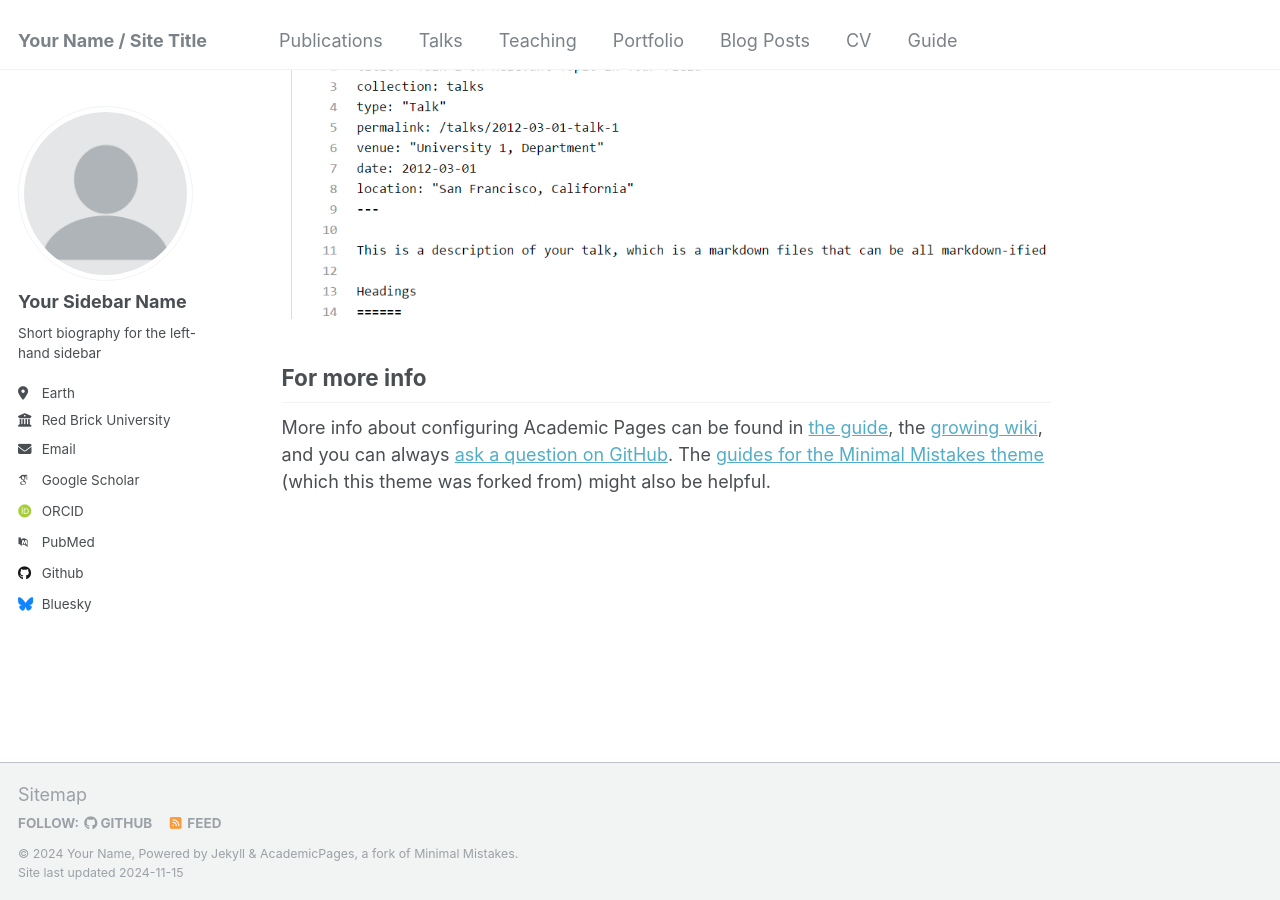
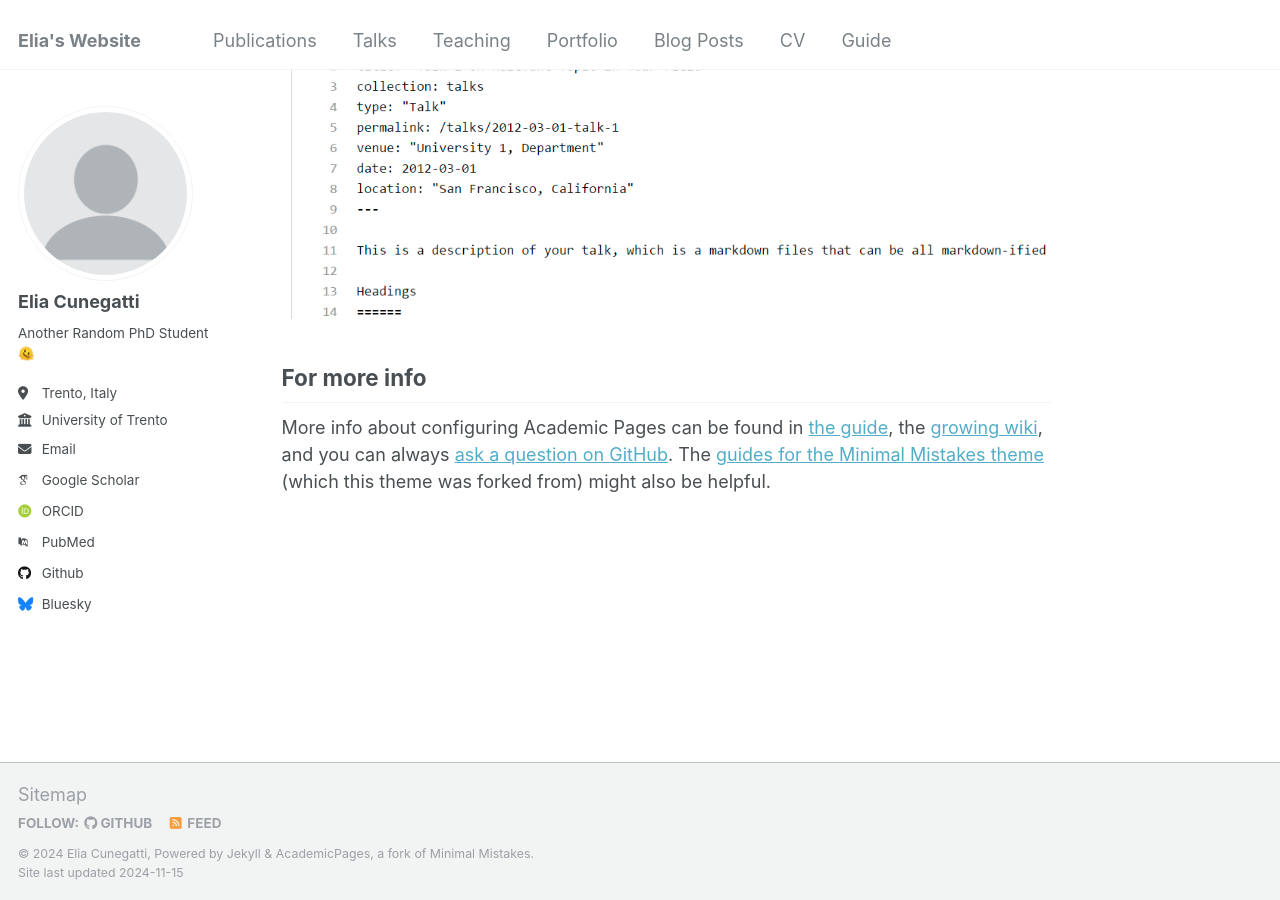
Before and after one commit to eliacunegatti/eliacunegatti.github.io, a Jekyll site: the page built from _pages/about.md, in a window 1280 px wide and 900 px high, scrolled down 2643 px. Built offline with Jekyll 4.4.1, drawn with Linux system fonts in a browser that asks for light colours; some web fonts are replaced.

Commit message:
Update _config.yml

```diff
--- a/_config.yml
+++ b/_config.yml
@@ -8,13 +8,13 @@
 
 # Basic Site Settings
 locale                   : "en-US"
-title                    : "Your Name / Site Title"
+title                    : "Elia's Website"
 title_separator          : "-"
-name                     : &name "Your Name"
-description              : &description "personal description"
-url                      : https://academicpages.github.io # the base hostname & protocol for your site e.g. "https://[your GitHub username].github.io"
+name                     : &name "Elia Cunegatti"
+description              : &description "PhD Student"
+URL                      : "eliacunegatti/eliacunegatti.github.io"
 baseurl                  : "" # the subpath of your site, e.g. "/blog"
-repository               : "academicpages/academicpages.github.io"
+repository               : "eliacunegatti/eliacunegatti.github.io"
 
 # Site Author - The following control what appear as part of the author content on the side bar.
 #               If a field is blank the icon and link will not appear, otherwise it will be shown.
@@ -22,13 +22,13 @@ repository               : "academicpages/academicpages.github.io"
 author:
   # Biographic information
   avatar           : "profile.png"
-  name             : "Your Sidebar Name"
+  name             : "Elia Cunegatti"
   pronouns         : # example: "she/her"
-  bio              : "Short biography for the left-hand sidebar"
-  location         : "Earth"
-  employer         : "Red Brick University"
+  bio              : "Another Random PhD Student 🫠"
+  location         : "Trento, Italy"
+  employer         : "University of Trento"
   uri              : # URL
-  email            : "none@example.org"
+  email            : "elia.cunegatti@unitn.it"
 
   # Academic websites
   arxiv            : # URL - Update with the correct link to your profile
```
